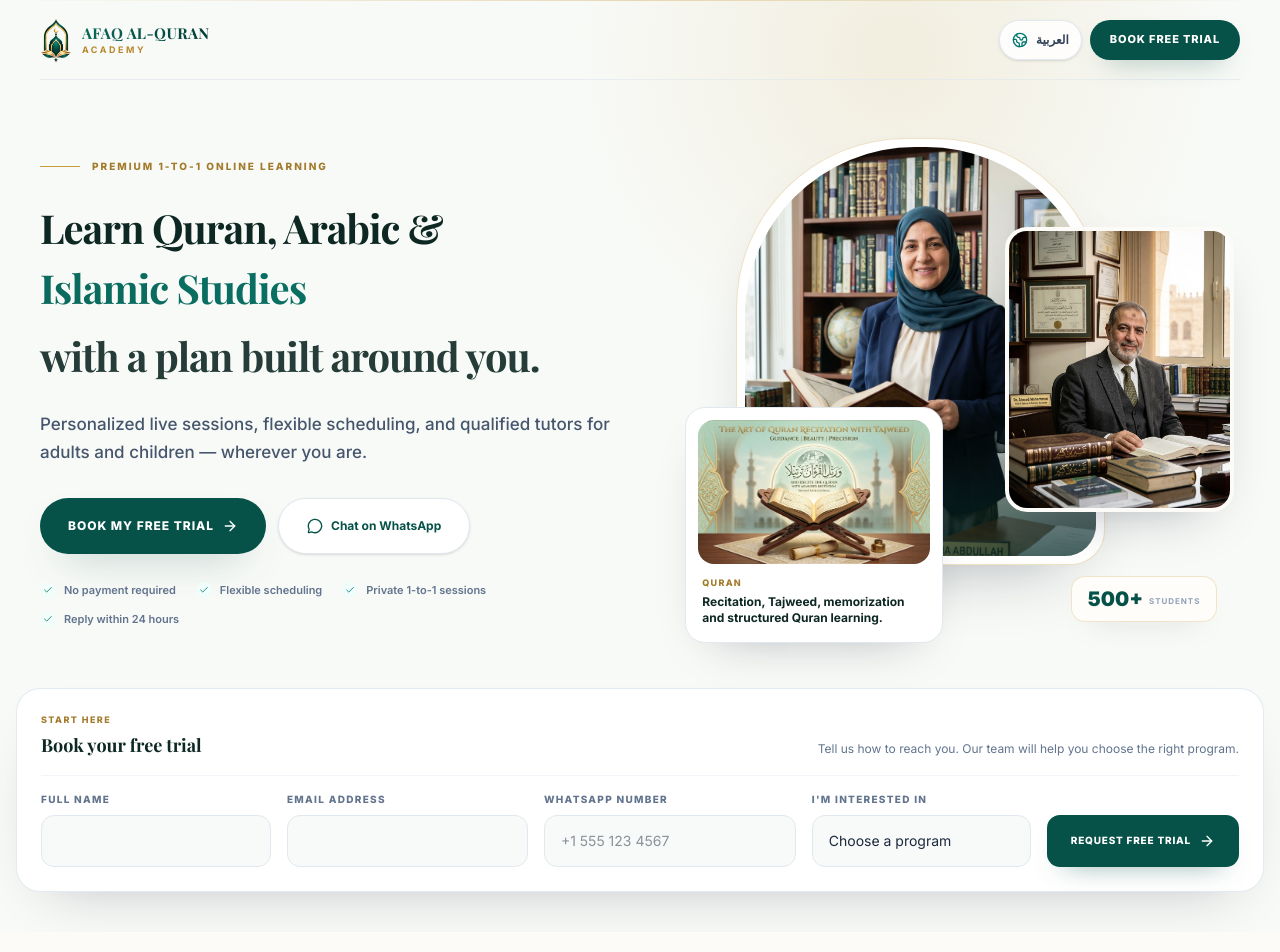
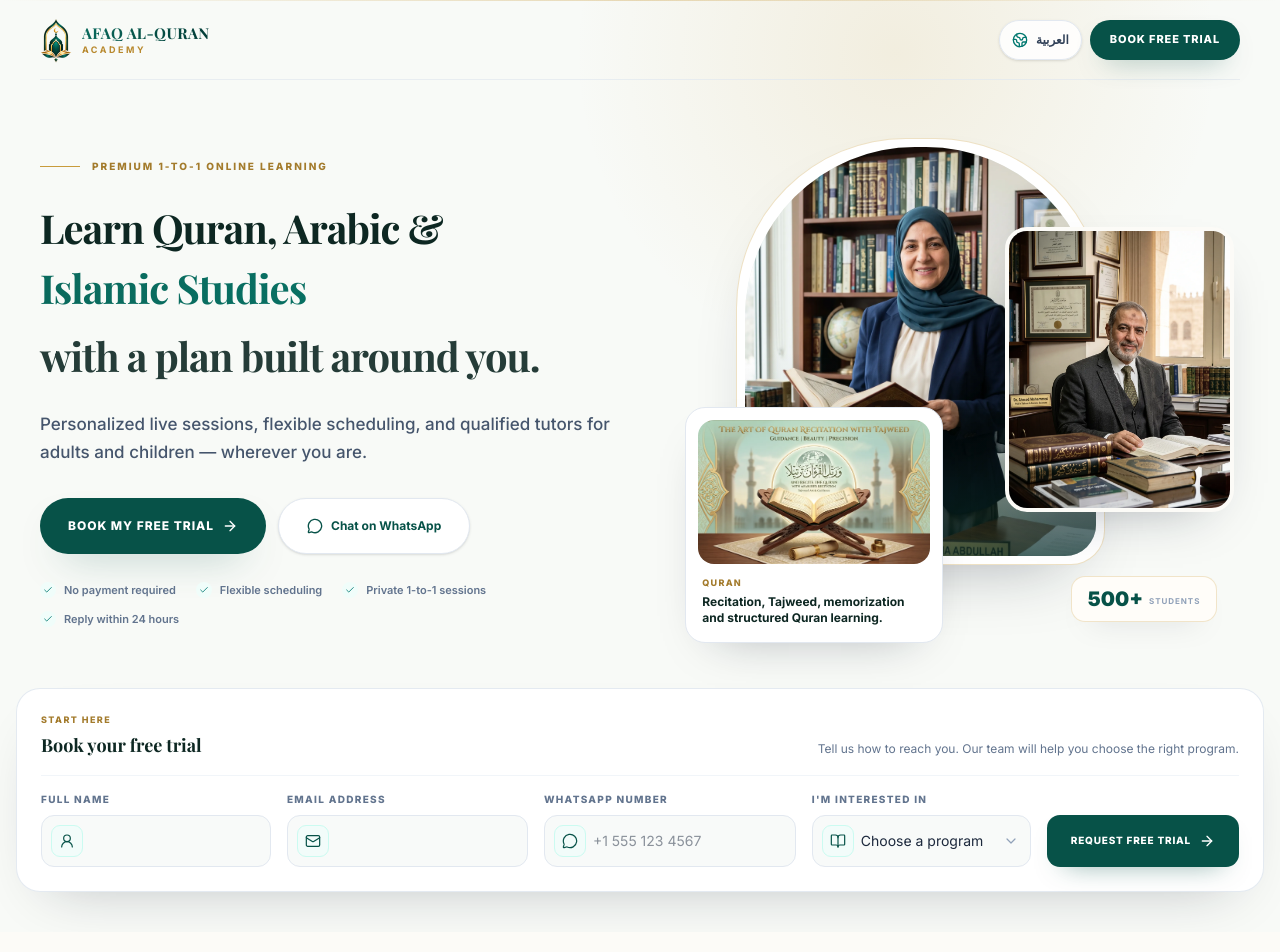
Before and after one commit to afaqalquranacdemy-stack/afaq-academy, a Next.js app: page /free-trial in a window 1280 px wide. Shown: the top 952 px of the page. Built offline with nearby package versions, Linux system fonts and the light colour scheme; no server answers; a web font is replaced by a local one.

Commit message:
style: add premium field icons to free-trial form

```diff
--- a/src/components/landing/FreeTrialLanding.tsx
+++ b/src/components/landing/FreeTrialLanding.tsx
@@ -14,6 +14,7 @@ import {
   Globe2,
   GraduationCap,
   MessageCircle,
+  Mail,
   ShieldCheck,
   Sparkles,
   UserRound,
@@ -539,48 +540,70 @@ export function FreeTrialLanding() {
                   aria-hidden="true"
                 />
 
-                <label className="block">
+                <label className="group/field block">
                   <span className="mb-2 block text-[10px] font-extrabold uppercase tracking-[.13em] text-slate-500">{text.name}</span>
+                  <div className="relative">
+                    <span className="pointer-events-none absolute left-2.5 top-1/2 flex h-8 w-8 -translate-y-1/2 items-center justify-center rounded-[9px] border border-teal-100 bg-teal-50/80 text-[#075248] transition group-focus-within/field:border-teal-200 group-focus-within/field:bg-teal-100/70">
+                      <UserRound className="h-4 w-4" strokeWidth={1.8} />
+                    </span>
                     <input
                       required
                       value={form.name}
                       onChange={(e) => setForm((prev) => ({ ...prev, name: e.target.value }))}
-                    className="h-13 w-full rounded-[13px] border border-slate-200 bg-[#F8FAF9] px-4 text-sm text-slate-800 outline-none transition focus:border-teal-400 focus:bg-white focus:ring-4 focus:ring-teal-500/8"
+                      className="h-13 w-full rounded-[13px] border border-slate-200 bg-[#F8FAF9] pl-12 pr-4 text-sm text-slate-800 outline-none transition focus:border-teal-400 focus:bg-white focus:ring-4 focus:ring-teal-500/8 rtl:pl-4 rtl:pr-12"
                     />
+                    <span className="pointer-events-none absolute right-3 top-1/2 hidden h-1.5 w-1.5 -translate-y-1/2 rounded-full bg-[#C89B3C]/70 group-focus-within/field:block rtl:left-3 rtl:right-auto" />
+                  </div>
                 </label>
 
-                <label className="block">
+                <label className="group/field block">
                   <span className="mb-2 block text-[10px] font-extrabold uppercase tracking-[.13em] text-slate-500">{text.email}</span>
+                  <div className="relative" dir="ltr">
+                    <span className="pointer-events-none absolute left-2.5 top-1/2 flex h-8 w-8 -translate-y-1/2 items-center justify-center rounded-[9px] border border-teal-100 bg-teal-50/80 text-[#075248] transition group-focus-within/field:border-teal-200 group-focus-within/field:bg-teal-100/70">
+                      <Mail className="h-4 w-4" strokeWidth={1.8} />
+                    </span>
                     <input
                       type="email"
                       required
                       value={form.email}
                       onChange={(e) => setForm((prev) => ({ ...prev, email: e.target.value }))}
-                    className="h-13 w-full rounded-[13px] border border-slate-200 bg-[#F8FAF9] px-4 text-sm text-slate-800 outline-none transition focus:border-teal-400 focus:bg-white focus:ring-4 focus:ring-teal-500/8"
+                      className="h-13 w-full rounded-[13px] border border-slate-200 bg-[#F8FAF9] pl-12 pr-4 text-sm text-slate-800 outline-none transition focus:border-teal-400 focus:bg-white focus:ring-4 focus:ring-teal-500/8"
                       dir="ltr"
                     />
+                    <span className="pointer-events-none absolute right-3 top-1/2 hidden h-1.5 w-1.5 -translate-y-1/2 rounded-full bg-[#C89B3C]/70 group-focus-within/field:block" />
+                  </div>
                 </label>
 
-                <label className="block">
+                <label className="group/field block">
                   <span className="mb-2 block text-[10px] font-extrabold uppercase tracking-[.13em] text-slate-500">{text.whatsappLabel}</span>
+                  <div className="relative" dir="ltr">
+                    <span className="pointer-events-none absolute left-2.5 top-1/2 flex h-8 w-8 -translate-y-1/2 items-center justify-center rounded-[9px] border border-teal-100 bg-teal-50/80 text-[#075248] transition group-focus-within/field:border-teal-200 group-focus-within/field:bg-teal-100/70">
+                      <MessageCircle className="h-4 w-4" strokeWidth={1.8} />
+                    </span>
                     <input
                       type="tel"
                       required
                       value={form.whatsapp}
                       onChange={(e) => setForm((prev) => ({ ...prev, whatsapp: e.target.value }))}
                       placeholder={locationData.code ? `${locationData.code} 104 121 3922` : "+1 555 123 4567"}
-                    className="h-13 w-full rounded-[13px] border border-slate-200 bg-[#F8FAF9] px-4 text-sm text-slate-800 outline-none transition focus:border-teal-400 focus:bg-white focus:ring-4 focus:ring-teal-500/8"
+                      className="h-13 w-full rounded-[13px] border border-slate-200 bg-[#F8FAF9] pl-12 pr-4 text-sm text-slate-800 outline-none transition focus:border-teal-400 focus:bg-white focus:ring-4 focus:ring-teal-500/8"
                       dir="ltr"
                     />
+                    <span className="pointer-events-none absolute right-3 top-1/2 hidden h-1.5 w-1.5 -translate-y-1/2 rounded-full bg-[#C89B3C]/70 group-focus-within/field:block" />
+                  </div>
                 </label>
 
-                <label className="block">
+                <label className="group/field block">
                   <span className="mb-2 block text-[10px] font-extrabold uppercase tracking-[.13em] text-slate-500">{text.interest}</span>
+                  <div className="relative">
+                    <span className="pointer-events-none absolute left-2.5 top-1/2 z-10 flex h-8 w-8 -translate-y-1/2 items-center justify-center rounded-[9px] border border-teal-100 bg-teal-50/80 text-[#075248] transition group-focus-within/field:border-teal-200 group-focus-within/field:bg-teal-100/70">
+                      <BookOpen className="h-4 w-4" strokeWidth={1.8} />
+                    </span>
                     <select
                       required
                       value={form.course}
                       onChange={(e) => setForm((prev) => ({ ...prev, course: e.target.value }))}
-                    className="h-13 w-full appearance-none rounded-[13px] border border-slate-200 bg-[#F8FAF9] px-4 text-sm text-slate-800 outline-none transition focus:border-teal-400 focus:bg-white focus:ring-4 focus:ring-teal-500/8"
+                      className="h-13 w-full appearance-none rounded-[13px] border border-slate-200 bg-[#F8FAF9] pl-12 pr-10 text-sm text-slate-800 outline-none transition focus:border-teal-400 focus:bg-white focus:ring-4 focus:ring-teal-500/8 rtl:pl-10 rtl:pr-12"
                     >
                       <option value="">{text.choose}</option>
                       <option value="quran">{text.quran}</option>
@@ -588,6 +611,8 @@ export function FreeTrialLanding() {
                       <option value="islamic">{text.islamic}</option>
                       <option value="kids">{text.kids}</option>
                     </select>
+                    <ChevronDown className="pointer-events-none absolute right-3 top-1/2 h-4 w-4 -translate-y-1/2 text-slate-400 transition group-focus-within/field:text-[#075248] rtl:left-3 rtl:right-auto" strokeWidth={1.8} />
+                  </div>
                 </label>
 
                 <button
```
Lines whose indentation alone changed are shown as unchanged.
